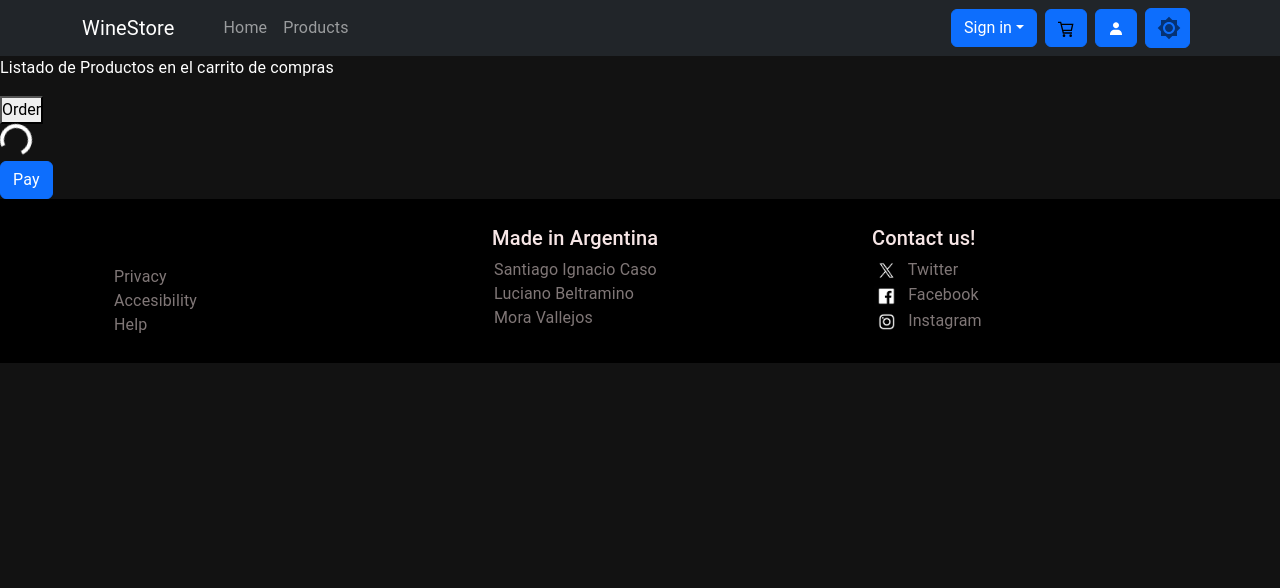
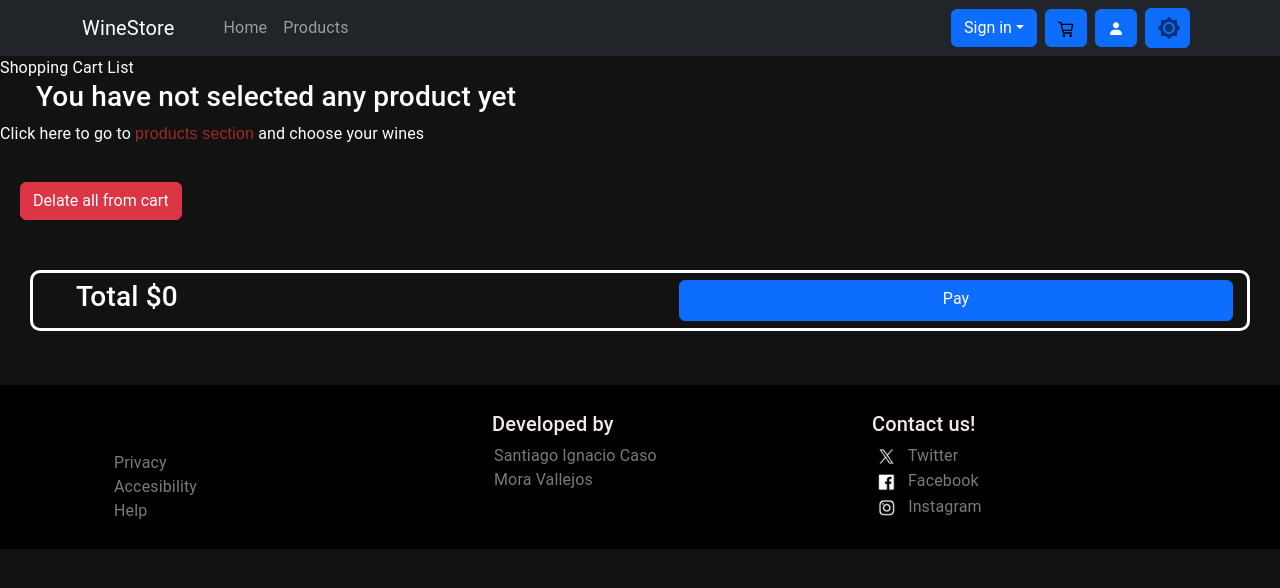
Before and after one commit to SantiagoCaso/TPI-LabIII-E-commerce-wine-store, a React (Create React App) app: page /cart in a window 1280 px wide. Shown: the top 588 px of the page. Built offline with nearby package versions, Linux system fonts and the light colour scheme; some icons are missing.

Commit message:
Arreglos en CardItem para Cart

```diff
--- /dev/null
+++ b/src/Components/Cart/CartContainer.css
@@ -0,0 +1,28 @@
+.div-pay-order-dark {
+  display: grid;
+  grid-template-columns: auto auto;
+  margin: 30px;
+  border: solid 3px white;
+  border-radius: 10px;
+  padding: 7px;
+  color: white;
+  font-weight: 600;
+  line-height: 1.2;
+}
+
+.div-pay-order-light {
+  display: grid;
+  grid-template-columns: auto auto;
+  margin: 30px;
+  border: solid 3px rgb(0, 0, 0);
+  border-radius: 10px;
+  padding: 7px;
+  color: rgb(0, 0, 0);
+  font-weight: 600;
+  line-height: 1.2;
+}
+
+#text-red {
+  color: #9e2a2b;
+  font-family: sans-serif;
+}
--- a/src/Components/Cart/CartContainer.js
+++ b/src/Components/Cart/CartContainer.js
@@ -1,17 +1,41 @@
-import React, { useContext } from "react";
+import React, { useCallback, useContext, useMemo } from "react";
 import { OrderContext } from "../Order/OrderContext";
 import CartItem from "./CartItem";
 import { ThemeContext } from "../Theme/useContext";
 import { Button, Spinner } from "react-bootstrap";
-import { Link } from "react-router-dom";
+import { Link, useNavigate } from "react-router-dom";
+import "./CartContainer.css";
+import { warnMessage } from "../Tostify/MessagesToastify";
+const CartContainer = () => {
+  const { order, setOrder } = useContext(OrderContext);
+  const { theme } = useContext(ThemeContext);
+  const total = useMemo(() => calculateTotal(order), [order]);
+  const navigate = useNavigate();
 
-const CartContainer = () => {
-  const { order } = useContext(OrderContext);
-  const { theme } = useContext(ThemeContext);
+  //calcular el total de los productos selecionados en el carrito
+  function calculateTotal() {
+    let total = 0;
+    for (const products of order) {
+      const price = parseFloat(products.orderCost);
+      total = total + price;
+    }
+    return total;
+  }
+
+  //Eliminar producto del carrito
+  const removeAllFromCart = useCallback(
+    (productId) => {
+      console.log(productId);
+      const updatedCart = order.filter(() => order.orderId !== productId);
+      setOrder(updatedCart);
+      warnMessage("All products were removed from the cart");
+    },
+    [order]
+  );
+
   return (
     <div className={theme}>
-      <p>Listado de Productos en el carrito de compras</p>
-      <button onClick={() => console.log({ order })}> Order</button>
+      <div>Shopping Cart List</div>
       <div className="order-items">
         {order.length > 0 ? (
           order.map((props, index) => (
@@ -21,16 +45,39 @@ const CartContainer = () => {
                 orderName={props.orderName}
                 orderCost={props.orderCost}
                 orderImg={props.orderImg}
+                orderId={index}
               />
             </>
           ))
         ) : (
-          <Spinner animation="border" />
+          <div>
+            <h3>You have not selected any product yet</h3>
+            <p onClick={() => navigate("/products")} className="text">
+              Click here to go to <samp id="text-red">products section</samp>{" "}
+              and choose your wines
+            </p>
+          </div>
         )}
       </div>
-      <Button className="button-cart" as={Link} to="/CartPage">
-        Pay
+      <Button
+        variant="danger"
+        className="buttons"
+        onClick={() => {
+          removeAllFromCart(order.orderId);
+        }}
+      >
+        Delate all from cart
       </Button>
+      <br />
+      <div className={"div-pay-order-" + theme}>
+        <div>
+          <h3> Total ${total}</h3>
+        </div>
+        <Button className="button-cart" as={Link} to="/CartPage">
+          Pay
+        </Button>
+      </div>
+      <br />
     </div>
   );
 };
--- a/src/Components/Cart/CartItem.css
+++ b/src/Components/Cart/CartItem.css
@@ -1,4 +1,40 @@
 .item-img {
-  width: 100%;
-  height: 100%;
+  width: 20px;
+  height: 100px;
+  border: solid 2px black;
 }
+
+.card-container {
+  display: grid;
+  grid-template-columns: auto auto auto auto auto;
+  grid-template-rows: 200px 70px;
+  width: 60rem;
+  margin: 10px;
+}
+
+.div-img {
+  padding: 0px 20px 0px 20px;
+}
+
+.div-card-container {
+  display: grid;
+  grid-template-columns: auto auto auto;
+  grid-template-rows: 100px;
+}
+
+.buttons {
+  margin: 20px;
+}
+.div-name {
+  display: flex;
+  justify-content: center;
+  align-items: center;
+  flex-direction: column;
+}
+
+.div-description {
+  display: flex;
+  justify-content: center;
+  align-items: center;
+  flex-direction: column;
+}
--- a/src/Components/Cart/CartItem.js
+++ b/src/Components/Cart/CartItem.js
@@ -1,24 +1,36 @@
-import React, { useContext } from "react";
+import React, { useCallback, useContext } from "react";
 import { OrderContext } from "../Order/OrderContext";
 import Button from "react-bootstrap/Button";
 import Card from "react-bootstrap/Card";
 import "./CartItem.css";
-const CartItem = ({ orderName, orderCost, orderImg, index }) => {
+
+const CartItem = ({ orderName, orderCost, orderImg, orderId }) => {
+  const { order, setOrder } = useContext(OrderContext);
+
   return (
-    <Card style={{ width: "18rem" }}>
+    <Card className="card-container">
+      <div className="div-card-container">
+        <div className="div-img">
           <Card.Img
             className="item-img"
             variant="top"
             src={orderImg}
             alt={orderName}
           ></Card.Img>
-      <Card.Body>
-        <Card.Title>{orderName}</Card.Title>
-        <Card.Text>Unid Cost: {orderCost}</Card.Text>
-
-        <Button variant="primary">Go somewhere</Button>
-        <Button variant="danger">Delate from cart</Button>
-      </Card.Body>
+        </div>
+        <div className="div-name">
+          <Card.Text>Wine name:</Card.Text>
+          <Card.Title>
+            <b>{orderName}</b>
+          </Card.Title>
+        </div>
+        <div className="div-description">
+          <Card.Text>Unid Cost:</Card.Text>
+          <Card.Text>
+            <b>{orderCost}</b>
+          </Card.Text>
+        </div>
+      </div>
     </Card>
   );
 };
--- a/src/Components/Firebase/Firebase.js
+++ b/src/Components/Firebase/Firebase.js
@@ -2,7 +2,6 @@
 import { initializeApp } from "firebase/app";
 import { getAuth } from "firebase/auth";
 import { doc, getDocs, getDoc, getFirestore } from "firebase/firestore";
-// https://firebase.google.com/docs/web/setup#available-libraries
 
 // Your web app's Firebase configuration
 export const firebaseConfig = {
--- a/src/Components/Footer/Footer.js
+++ b/src/Components/Footer/Footer.js
@@ -15,10 +15,9 @@ function Footer() {
             </ul>
           </div>
           <div className="footer-col">
-            <h5 className="h5"> Made in Argentina </h5>
+            <h5 className="h5"> Developed by </h5>
             <ul className="ul">
               <li>Santiago Ignacio Caso</li>
-              <li>Luciano Beltramino</li>
               <li>Mora Vallejos</li>
             </ul>
           </div>
@@ -26,21 +25,13 @@ function Footer() {
             <h5> Contact us! </h5>
             <ul className="ul">
               <li className="li-font">
-                <img
-                  src="/images/twitter-logo.png"
-                />{" "}
-                Twitter{" "}
+                <img src="/images/twitter-logo.png" /> Twitter{" "}
               </li>
               <li className="li-font">
-                <img
-                  src="/images/facebook-logo.png"
-                />{" "}
-                Facebook{" "}
+                <img src="/images/facebook-logo.png" /> Facebook{" "}
               </li>
               <li className="li-font">
-                <img className="img"
-                  src="/images/instagram-logo.png"
-                />{" "}
+                <img className="img" src="/images/instagram-logo.png" />{" "}
                 Instagram{" "}
               </li>
             </ul>
--- a/src/Components/Products/Product.js
+++ b/src/Components/Products/Product.js
@@ -5,6 +5,11 @@ import "./Products.css";
 import { useContext } from "react";
 import { OrderContext } from "../Order/OrderContext";
 import { CartContext } from "../Cart/CartContext";
+import { getAuth } from "firebase/auth";
+import { succesedMessage, warnMessage } from "../Tostify/MessagesToastify";
+import { useNavigate } from "react-router-dom";
+import { db } from "../Firebase/Firebase";
+import { collection } from "firebase/firestore";
 
 function CardProduct({ props, index }) {
   const { name, winery, vintage, type, url, cost } = props;
@@ -15,6 +20,9 @@ function CardProduct({ props, index }) {
     orderImg: "",
     orderId: 0,
   });
+  const auth = getAuth();
+  const user = auth.currentUser;
+  const navigate = useNavigate();
 
   useEffect(() => {
     // Actualiza newProduct cuando las props cambian
@@ -31,6 +39,26 @@ function CardProduct({ props, index }) {
     setOrder([...order, newProduct]);
     console.log(order);
     console.log({ name });
+    succesedMessage("Wine added to shopping cart");
+  };
+
+  //funcion para que un guest inicie sesion
+  const goToLogin = () => {
+    warnMessage("You have to login to make an order");
+    navigate("/login");
+  };
+
+  //funcion para que el admin elimine un producto de la collecion de firebase
+  const delateProdcut = async () => {
+    console.log("Borrando producto");
+
+    // const productRef = db.collection("products").doc(productId);
+    // try {
+    //   await productRef.delete();
+    //   console.log("Producto borrado exitosamente");
+    // } catch (error) {
+    //   console.error("Error al borrar el producto:", error);
+    // }
   };
 
   return (
@@ -54,9 +82,31 @@ function CardProduct({ props, index }) {
           <Card.Text className="card-text">
             <b>Cost:</b> ${cost}
           </Card.Text>
-          <Button className="animated-button" onClick={addOrder}>
-            Add to cart
-          </Button>
+          {user && user.email ? (
+            user.email === "santiagoignaciocaso@gmail.com" ? (
+              <div className="product-admin-container">
+                <Button
+                  className="animated-button"
+                  variant="danger"
+                  onClick={delateProdcut}
+                >
+                  Delate product
+                </Button>
+              </div>
+            ) : (
+              <div className="product-user-container">
+                <Button className="animated-button" onClick={addOrder}>
+                  Add to cart
+                </Button>
+              </div>
+            )
+          ) : (
+            <div className="product-user-container">
+              <Button className="animated-button" onClick={goToLogin}>
+                Add to cart
+              </Button>
+            </div>
+          )}
         </Card.Body>
       </Card>
     </div>
--- a/src/Components/Products/ProductContainer.js
+++ b/src/Components/Products/ProductContainer.js
@@ -18,7 +18,8 @@ function ProductContainer() {
       <WinesContextProvider>
         <h1>ProductContainer</h1>
         {user && user.email ? (
-          user.email === "santiagoignaciocaso@gmail.com" ? (
+          user.email === "santiagoignaciocaso@gmail.com" ||
+          user.email === "javier@gmail.com" ? (
             <div className="product-admin-container">
               <FormAddProducts />
               <ProductsList />
--- a/src/Components/Products/Products.css
+++ b/src/Components/Products/Products.css
@@ -3,8 +3,8 @@
 }
 
 .animated-button {
-  margin-left: 150px;
-  width: 100px;
+  margin-left: 120px;
+  width: 125px;
   height: 40px;
   white-space: nowrap;
   font-size: 10px;
@@ -14,7 +14,7 @@
   border: 5px solid black;
   border-bottom-right-radius: 0px;
   border-bottom-left-radius: 0px;
-  height: 100%;
+  height: 300px;
 }
 .card {
   width: 18rem;
--- a/src/Components/Products/ProductsList.js
+++ b/src/Components/Products/ProductsList.js
@@ -1,4 +1,4 @@
-import React, { useContext, useEffect, useState } from "react";
+import React, { useCallback, useContext, useEffect, useState } from "react";
 import Form from "react-bootstrap/Form";
 import CardProduct from "./Product";
 import firebase from "firebase/app";
--- a/src/Components/Theme/Theme.css
+++ b/src/Components/Theme/Theme.css
@@ -25,3 +25,7 @@ body {
   margin: 0px 8px;
   padding: 6px 8px 6px 2px;
 }
+
+div {
+  border: var(--color-bg-secondary);
+}
```
Also changed, not shown: src/Components/Home/Home.js (+5 -3 lines). Lines whose indentation alone changed are shown as unchanged.
